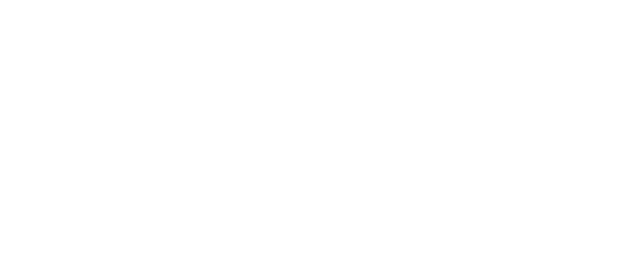
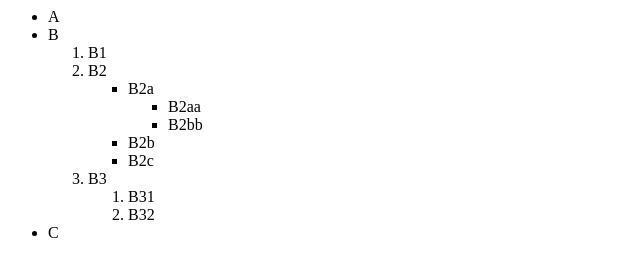
Before and after one commit to avibega23/Complete-Web-Developement-Journey, a plain HTML site: page 3.1 Nesting and Indentation/index.html in a window 1280 px wide. Shown: the whole page, without its empty margins (0-640 px from the left). Drawn offline with Linux system fonts and the light colour scheme.

Commit message:
Done 3.1 Exercise

```diff
--- a/3.1 Nesting and Indentation/index.html
+++ b/3.1 Nesting and Indentation/index.html
@@ -1 +1,35 @@
-<!-- Write your code below -->
+<ul>
+    <li>A</li>
+    <li>
+        B
+        <ol>
+            <li>B1</li>
+            <li>
+                B2
+                <ul>
+                    <li>
+                        B2a
+                        <ul>
+                            <li>B2aa</li>
+                            <li>B2bb</li>
+                        </ul>
+                    </li>
+                    <li>B2b</li>
+                    <li>B2c</li>
+                </ul>
+            </li>
+            <li>
+                B3
+                <ol>
+                    <li>
+                        B31
+                    </li>
+                    <li>
+                        B32
+                    </li>
+                </ol>
+            </li>
+        </ol>
+    </li>
+    <li>C</li>
+</ul>
```
Also changed, not shown: 3.0 List Elements/goal.png (renamed from 3.0-List-Elements/3.0 List Elements/goal.png), 3.0 List Elements/index.html (renamed from 3.0-List-Elements/3.0 List Elements/index.html), 3.0 List Elements/solution.html (renamed from 3.0-List-Elements/3.0 List Elements/solution.html).
